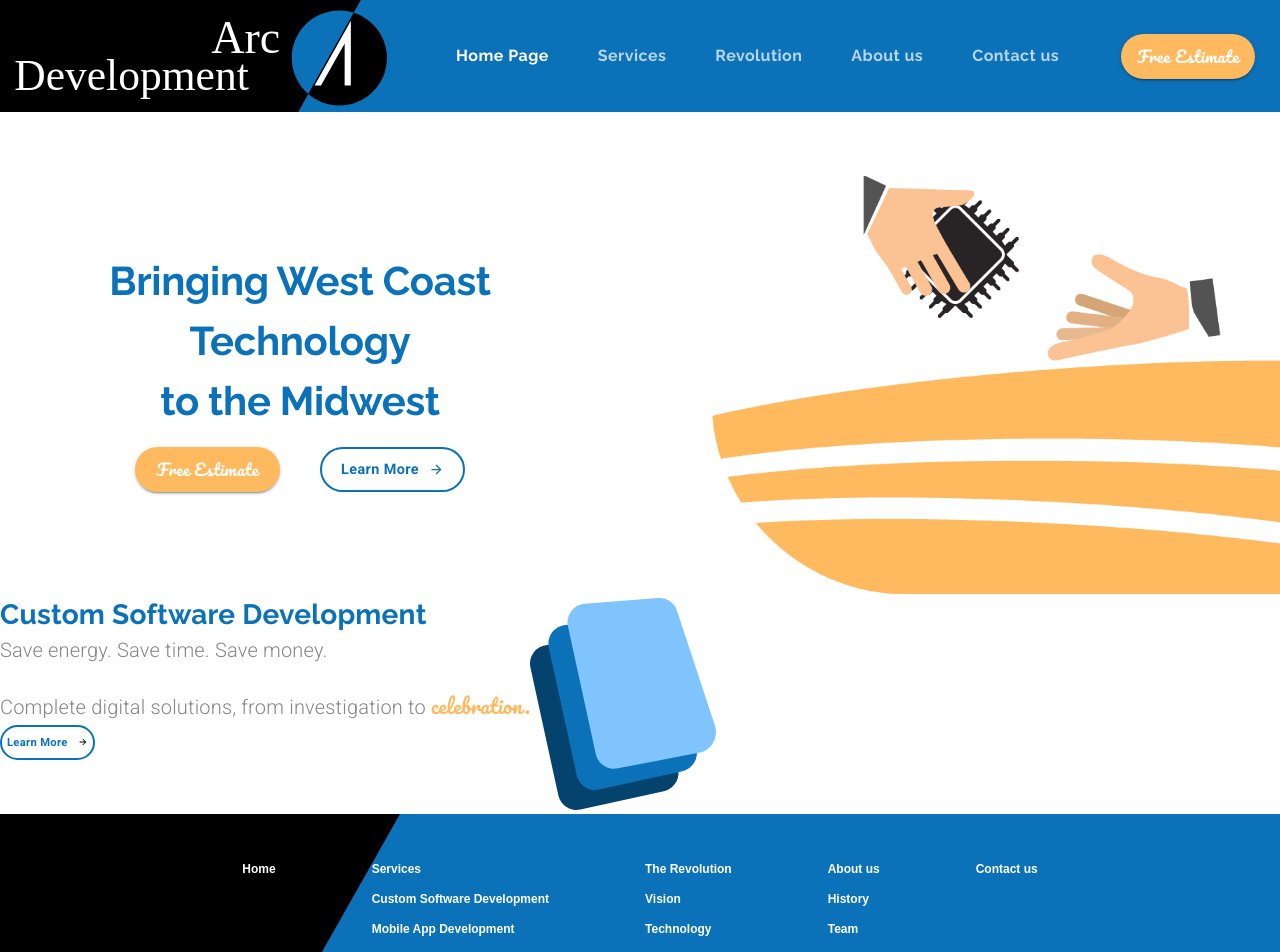
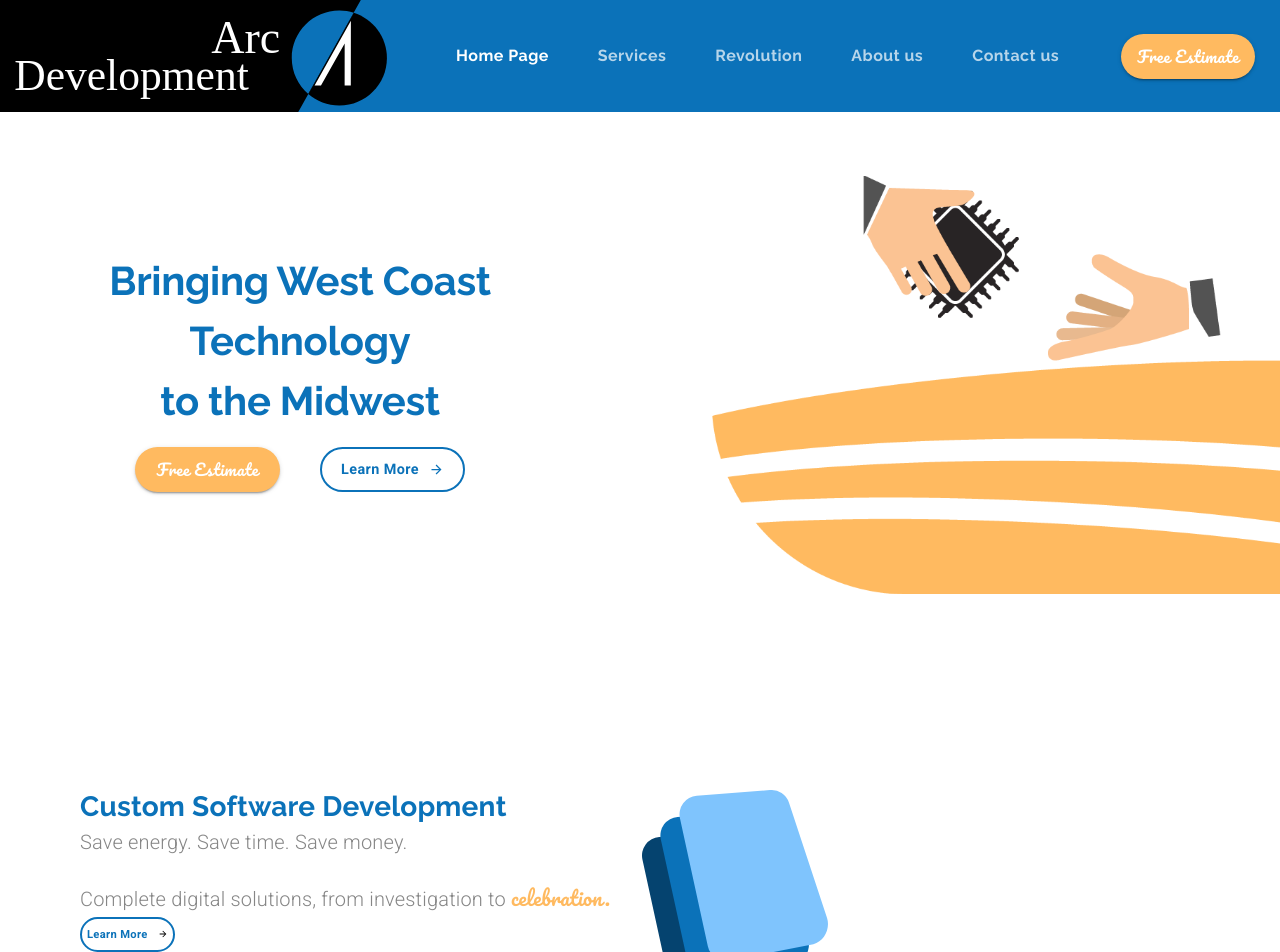
Before and after one commit to geogeorgiou/material-ui-crashcourse, a React (Create React App) app: page / in a window 1280 px wide. Shown: the top 952 px of the page. Built offline with nearby package versions, Linux system fonts and the light colour scheme.

Commit message:
Learning about the useMediaQuery hook

```diff
--- a/src/components/LandingPage.js
+++ b/src/components/LandingPage.js
@@ -8,6 +8,7 @@ import Grid from "@material-ui/core/Grid";
 import Button from "@material-ui/core/Button";
 import ButtonArrow from "../components/ui/ButtonArrow";
 import Typography from "@material-ui/core/Typography";
+import useMediaQuery from "@material-ui/core/useMediaQuery";
 
 const useStyles = makeStyles(theme => ({
 
@@ -48,7 +49,10 @@ const useStyles = makeStyles(theme => ({
         ...theme.typography.learnButton,
         fontSize: "0.7rem",
         height: 35,
-        padding: 5
+        padding: 5,
+        [theme.breakpoints.down('sm')]: {
+            marginBottom: '2em'
+        },
     },
 
     mainContainer: {
@@ -76,6 +80,20 @@ const useStyles = makeStyles(theme => ({
 
     subtitle: {
         marginBottom: "1em"
+    },
+
+    icon: {
+        marginLeft: "2em",
+        [theme.breakpoints.down('xs')]: {
+            marginLeft: 0
+        }
+    },
+
+    servicesContainer: {
+        marginTop: '12em',
+        [theme.breakpoints.down('sm')]: {
+            padding: 25
+        }
     }
 
 }));
@@ -93,6 +111,7 @@ export default function LandingPage() {
 
     const classes = useStyles();
     const theme = useTheme();
+    const matchesSM = useMediaQuery(theme.breakpoints.down('sm'));
 
     return (
         <Grid container direction="column" className={classes.mainContainer}>
@@ -139,8 +158,16 @@ export default function LandingPage() {
 
             <Grid item> {/*--- Services Block ---*/}
 
-                <Grid container direction="row">
-                    <Grid item>
+                <Grid
+                    container
+                    direction="row"
+                    justify={matchesSM ? "center" : undefined}
+                    className={classes.servicesContainer}
+                >
+                    <Grid item style={{
+                        marginLeft: matchesSM ? 0 : "5em",
+                        textAlign: matchesSM ? "center" : undefined
+                    }}>
                         <Typography variant="h4">
                             Custom Software Development
                         </Typography>
@@ -159,7 +186,7 @@ export default function LandingPage() {
                     </Grid>
 
                     <Grid item>
-                        <img src={customSoftwareIcon} alt="custom software icon"/>
+                        <img className={classes.icon} src={customSoftwareIcon} alt="custom software icon"/>
                     </Grid>
 
                 </Grid>
```
